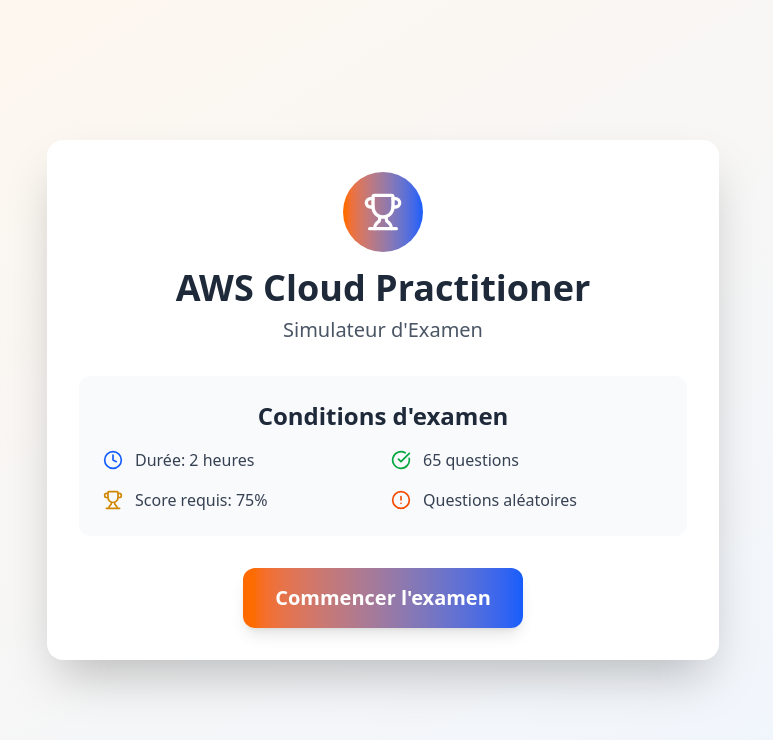
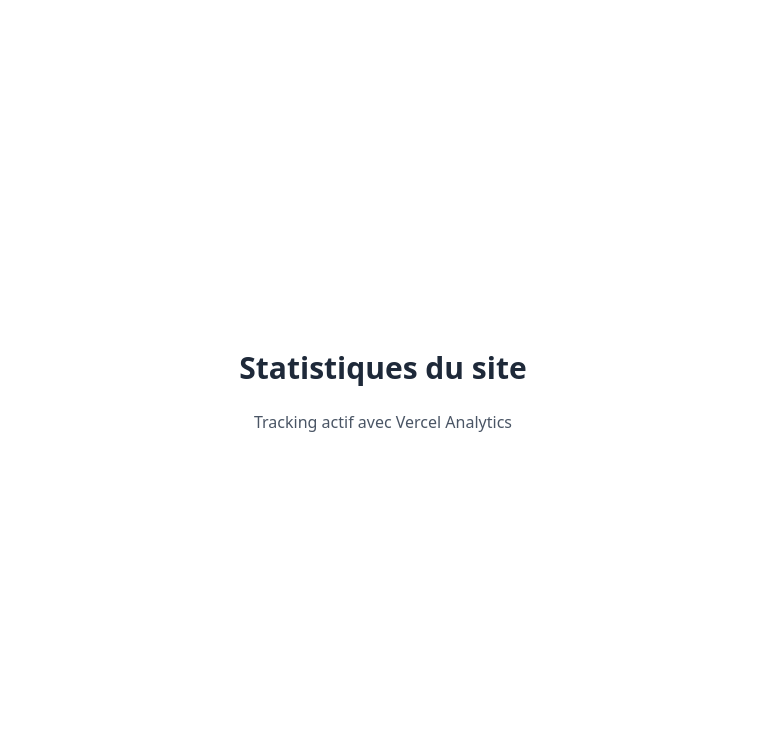
Before and after one commit to mld08/aws-cloud-practitioner-dump-app, a React (Vite) app: page /analytics in a window 1280 px wide. Shown: the top 740 px of the page, without its empty margins (257-1030 px from the left). Built offline with nearby package versions, Linux system fonts and the light colour scheme.

Commit message:
Ajout de la page d'analyse avec intégration de Vercel Analytics et mise à jour de la structure de routage

```diff
--- a/package.json
+++ b/package.json
@@ -11,9 +11,11 @@
   },
   "dependencies": {
     "@tailwindcss/vite": "^4.1.10",
+    "@vercel/analytics": "^1.5.0",
     "lucide-react": "^0.516.0",
     "react": "^19.1.0",
     "react-dom": "^19.1.0",
+    "react-router-dom": "^7.6.2",
     "tailwindcss": "^4.1.10"
   },
   "devDependencies": {
--- a/src/App.jsx
+++ b/src/App.jsx
@@ -1,12 +1,19 @@
 import React from 'react';
+import { BrowserRouter as Router, Routes, Route } from 'react-router-dom';
 import AWSExamApp from './components/AWSExamApp';
+import AnalyticsPage from './components/AnalyticsPage';
 import './App.css';
 
 function App() {
   return (
-    <div className="App">
-      <AWSExamApp />
-    </div>
+    <Router>
+      <div className="App">
+        <Routes>
+          <Route path="/" element={<AWSExamApp />} />
+          <Route path="/analytics" element={<AnalyticsPage />} />
+        </Routes>
+      </div>
+    </Router>
   );
 }
 
--- /dev/null
+++ b/src/components/AnalyticsPage.jsx
@@ -0,0 +1,17 @@
+// components/AnalyticsPage.jsx
+import React from 'react';
+import { Analytics } from "@vercel/analytics/react";
+
+export default function AnalyticsPage() {
+  return (
+    <div className="min-h-screen flex flex-col items-center justify-center bg-white">
+      <h1 className="text-3xl font-bold mb-6 text-gray-800">Statistiques du site</h1>
+
+      <p className="text-gray-600 mb-4">
+        Tracking actif avec Vercel Analytics
+      </p>
+
+      <Analytics />
+    </div>
+  );
+}
```
Also changed, not shown: 1 other file (tests, documents, lock files or other folders).
